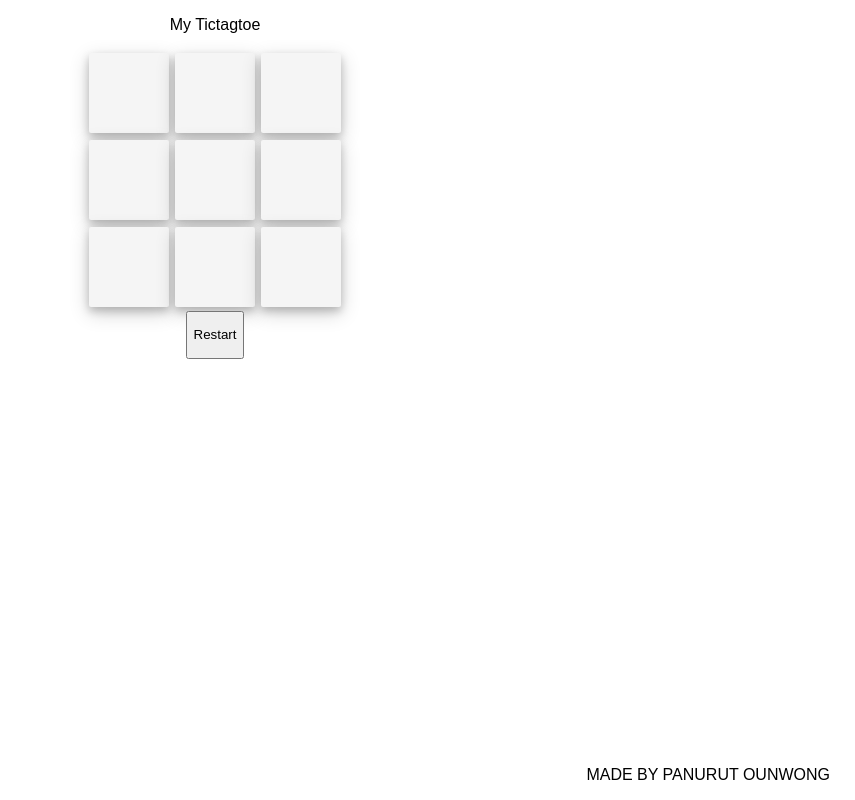
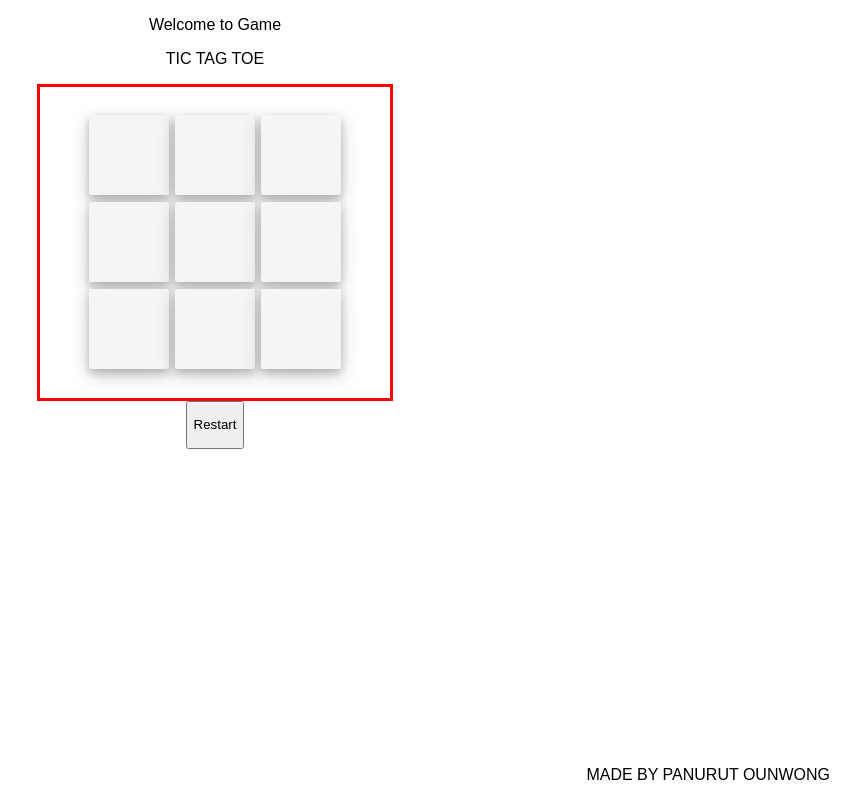
Before and after one commit to CodeAcademyBKK2017/react-intro, a React (Create React App) app: page / in a window 1280 px wide. Shown: the whole page, without its empty margins (425-1280 px from the left). Built offline with nearby package versions, Linux system fonts and the light colour scheme; the HTML template or start-up script is replaced by a standard one.

Commit message:
'12122017V5'

```diff
--- a/src/App.css
+++ b/src/App.css
@@ -22,6 +22,13 @@
   font-size: large;
 }
 
+.fixBottom {
+  position: fixed;
+  bottom: 0;
+  right: 0;
+  margin-right: 25px;
+}
+
 @keyframes App-logo-spin {
   from { transform: rotate(0deg); }
   to { transform: rotate(360deg); }
--- a/src/App.js
+++ b/src/App.js
@@ -6,8 +6,10 @@ class App extends Component {
   render () {
     return (
       <div className='App'>
-        <p>My Tictagtoe</p>
+        <p>Welcome to Game</p>
+        <p>TIC TAG TOE</p>
         <Box />
+        <p className='fixBottom'>MADE BY PANURUT OUNWONG</p>
       </div>
     );
   }
--- a/src/Component/Box/Box.component.css
+++ b/src/Component/Box/Box.component.css
@@ -1,6 +1,6 @@
-.fixBottom {
-    position: fixed;
-    bottom: 0;
-    right: 0;
-    margin-right: 25px;
+.Box{
+    width: 300px;
+    border: red solid;
+    padding: 25px;
+    margin: auto;
 }
--- a/src/Component/Box/Box.component.js
+++ b/src/Component/Box/Box.component.js
@@ -1,7 +1,7 @@
 import React, {Component} from 'react';
 import Row from '../Row/Row.component';
 import uuid from 'uuid';
-import fixBottom from './Box.component.css';
+import './Box.component.css';
 
 class Box extends Component {
   state = {
@@ -81,9 +81,8 @@ class Box extends Component {
     const rows = this.state.boxData.map(this.getRow);
     return (
       <div>
-        {rows}
+        <div className='Box'>{rows}</div>
         <button onClick = {this.resetBoxData}><p>Restart</p></button>
-        <p className='fixBottom'>MADE BY PANURUT OUNWONG</p>
       </div>
     );
   }
```
